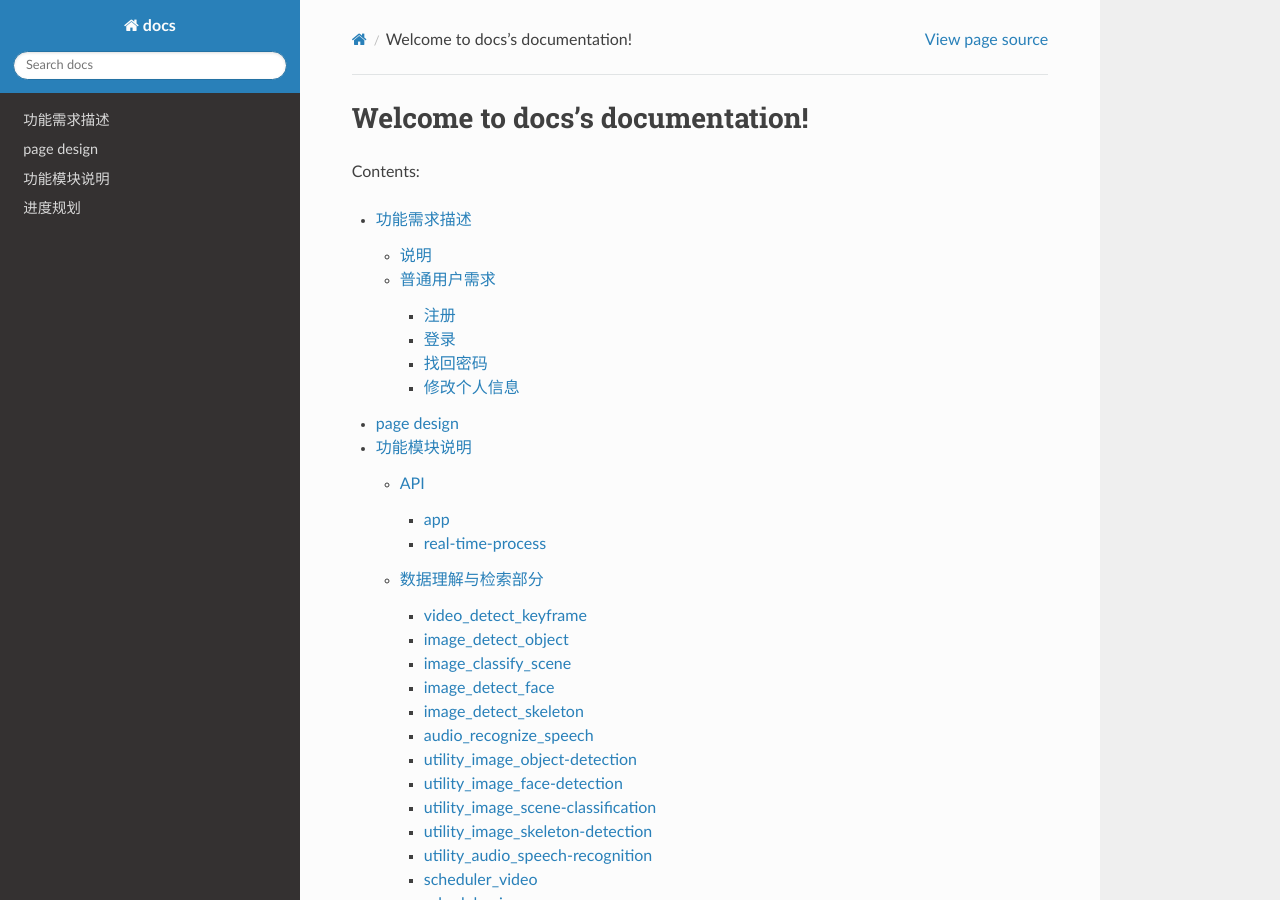
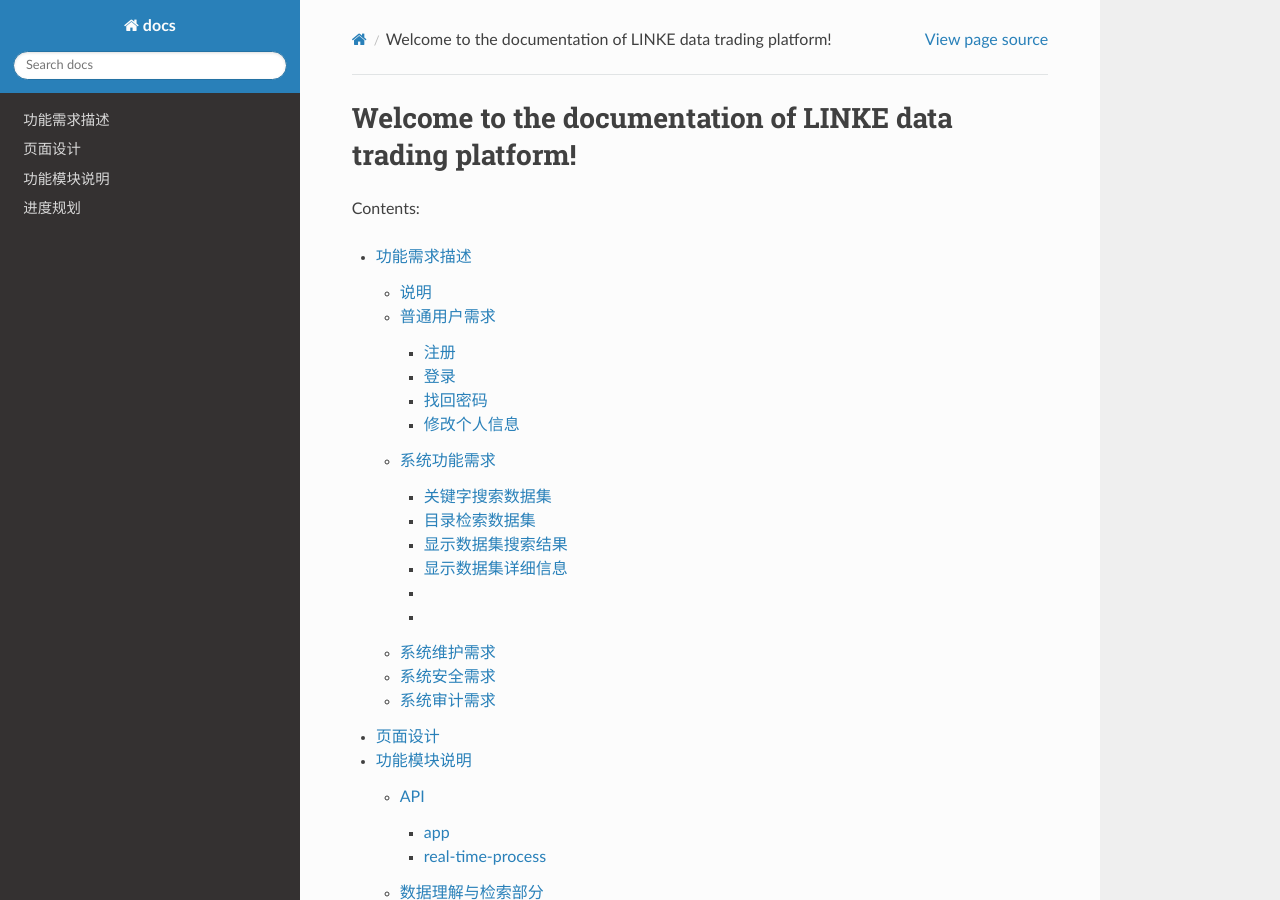
Before and after one commit to datagroupustc/docs, a Sphinx documentation site: the page built from source/index.rst, in a window 1280 px wide and 900 px high. Built offline with Sphinx 7.4.7 and the Read the Docs theme 2.0.0, drawn with Linux system fonts in a browser that asks for light colours.

Commit message:
add requirement

```diff
--- a/source/index.rst
+++ b/source/index.rst
@@ -3,7 +3,7 @@
    You can adapt this file completely to your liking, but it should at least
    contain the root `toctree` directive.
 
-Welcome to docs's documentation!
+Welcome to the documentation of LINKE data trading platform!
 ================================
 
 Contents:
--- a/source/platform/page.md
+++ b/source/platform/page.md
@@ -1 +1 @@
-## page design
+## 页面设计
--- a/source/platform/requirement.md
+++ b/source/platform/requirement.md
@@ -2,76 +2,94 @@
 
 ### 说明
 功能需求分为以下部分：
-- 普通用户需求：即不需要与其他功能模块对接，只需要进行数据库操作和前端开发的功能
-- 系统功能需求：需要与其他模块对接，调用函数以实现相应请求
-- 系统维护需求：即后期维护系统的相关需求，应在开发过程中设计并保留接口，以方便后期功能的新增与更改
-- 系统安全需求：关于系统安全和服务的相关需求，包括不仅限于数据库安全，抵御DOS攻击等。
-- 系统审计需求：提供界面允许超级用户——系统管理员进行信息的查看，设置的更改等操作。
+- **普通用户需求**：即不需要与其他功能模块对接，只需要进行数据库操作和前端开发的功能
+- **系统功能需求**：需要与其他模块对接，调用函数以实现相应请求
+- **系统维护需求**：即后期维护系统的相关需求，应在开发过程中设计并保留接口，以方便后期功能的新增与更改
+- **系统安全需求**：关于系统安全和服务的相关需求，包括不仅限于数据库安全，抵御DOS攻击等。
+- **系统审计需求**：提供界面允许超级用户——系统管理员进行信息的查看，设置的更改等操作。
 
 ### 普通用户需求
 
 #### 注册
-- 功能：新用户注册平台，允许通过邮箱、手机号两种方式注册平台，并设置用户名，密码。
-- 附加需求：
+- **功能**：新用户注册平台，允许通过邮箱、手机号两种方式注册平台，并设置用户名，密码。
+- **附加需求**：
    - 邮箱注册应使用链接确认方法，手机注册应使用短信验证码，并限制链接与验证码的有效时间。
    - 密码不允许出现特殊字符，限制使用 大小写字母，数字，标点符号。
    - 防御DOS攻击的措施：例如1分钟内不可重复发送短信验证码、IP访问限制等。
    - 前端实时正则匹配用户输入的邮箱、手机号、密码的合法性，并显示相应的提示。
    - 后端在得到注册信息后，先进行查重，不允许相同邮箱、手机号、用户名的出现。
-- 前置条件：无
-- 后置条件：无
-- 系统后置行为：
+- **前置条件**：无
+- **后置条件**：无
+- **系统后置行为**：
    - 更新用户数据库列表，记录注册时间等相关信息
    - 跳转页面至主页，并将状态置为登录状态，更新用户session信息使浏览器记住密码。
-- 异常处理机制：
+- **异常处理机制**：
    - 错误的邮箱、用户名、手机号格式
    - 错误的验证码
    - 验证码、验证链接过期
    - 重复注册的邮箱、手机号、用户名
    - 同一IP短时间内的大量注册请求
-- 扩展点：无
+- **扩展点**：无
 
 #### 登录
-- 功能：用户登录网站
-- 附加需求：
+- **功能**：用户登录网站
+- **附加需求**：
    - 用户名、密码等的合法性检验
    - 未注册用户名（邮箱，手机号）：提示用户跳转注册页面
    - 多次尝试未正确登录：提示用户找回密码
    - 自动登录功能：在一定时间范围内如果用户已登录过平台，则再次打开平台时直接将状态置为已登录。
-- 前置条件：无
-- 后置条件：无
-- 系统后置行为：
+- **前置条件**：无
+- **后置条件**：无
+- **系统后置行为**：
    - 更新数据库中的登录时间，更新session
    - 跳转页面至主页，并将状态置为登录状态
-- 异常处理机制：
+- **异常处理机制**：
    - 错误的账号密码
-- 扩展点：
+- **扩展点**：
    - 找回密码
 
 #### 找回密码
-- 功能：用户忘记密码后重新设置密码
-- 附加需求：
+- **功能**：用户忘记密码后重新设置密码
+- **附加需求**：
    - 为验证用户身份，应类似注册行为通过邮箱、手机号进行验证
    - 新密码的双重确认和正则匹配
-- 前置条件：无
-- 后置条件：无
-- 系统后置行为：
+- **前置条件**：无
+- **后置条件**：无
+- **系统后置行为**：
    - 更新数据库中的用户密码，清除session中相关信息
    - 跳转页面至登录界面
-- 异常处理机制：
+- **异常处理机制**：
    - 未注册的账号
-- 扩展点：无
+- **扩展点**：无
 
 #### 修改个人信息
-- 功能：用户忘记密码后重新设置密码
-- 附加需求：
-   - 为验证用户身份，应类似注册行为通过邮箱、手机号进行验证
-   - 新密码的双重确认和正则匹配
-- 前置条件：无
-- 后置条件：无
-- 系统后置行为：
-   - 更新数据库中的用户密码，清除session中相关信息
-   - 跳转页面至登录界面
-- 异常处理机制：
-   - 未注册的账号
-- 扩展点：无
+- **功能**：
+   - 用户修改个人信息，信息包括 邮箱、联系电话（二者注册一个，可完善一个）、性别、出生日期、国家地区、学历、职业、支付卡、照片。
+   - 视开发进程考虑实现 个人实名认证和企业认证
+- **附加需求**：
+   - 完善个人信息时应先检测登录状态，在根据session登录的情况下，应退回登录界面让用户重新登录
+   - 用户照片的上传、存储、安全检验。限制照片大小
+   - 其他信息的正则匹配，性别、国家、出生日期、学历、职业以选择框的形式显示
+- **前置条件**：用户登录平台
+- **后置条件**：无
+- **系统后置行为**：
+   - 更新数据库中相关信息
+   - 刷新页面，将用户填写的信息进行展示
+- **异常处理机制**：
+   - 超过大小限制的照片上传
+- **扩展点**：无
+
+### 系统功能需求
+
+#### 关键字搜索数据集
+#### 目录检索数据集
+#### 显示数据集搜索结果
+#### 显示数据集详细信息
+####
+####
+
+### 系统维护需求
+
+### 系统安全需求
+
+### 系统审计需求
```
